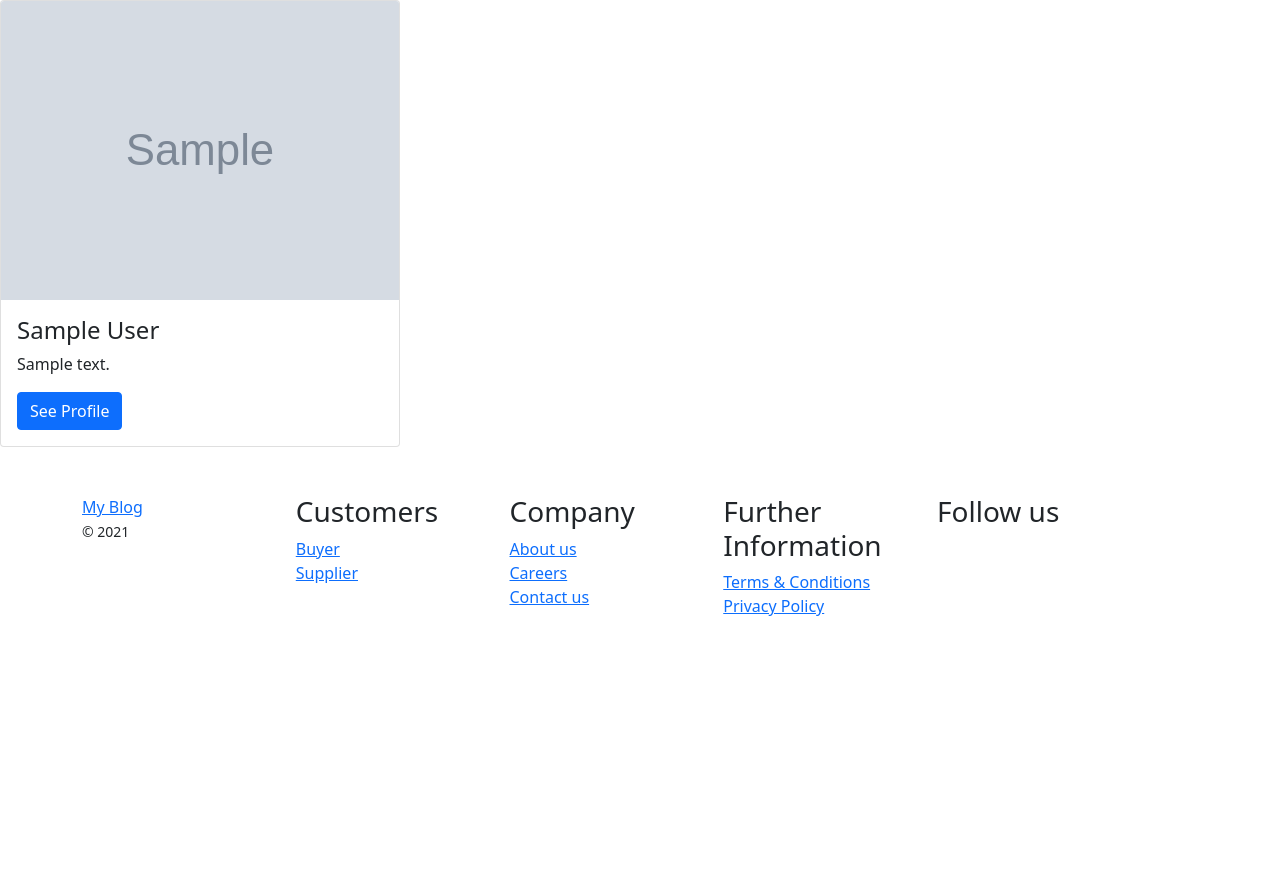
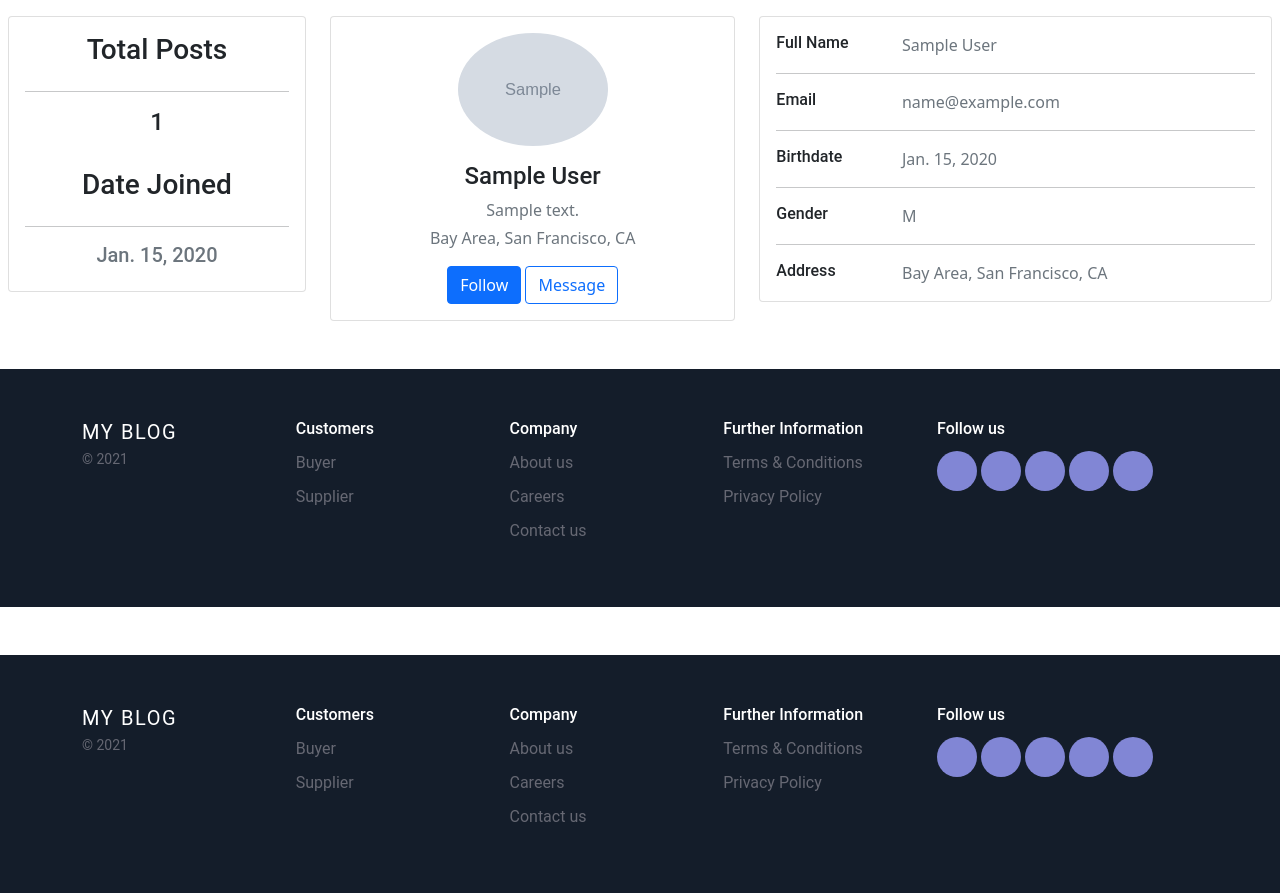
Before and after one commit to mcdonald-0/Blog, a Django app: page /profile/view/1/ in a window 1280 px wide. Shown: the part 56-949 px from the top of the page. Before the commit the page ends 672 px from the top, so only its background shows below. Run offline with Django 3.2, Linux system fonts and the light colour scheme; a user stored in the database is signed in; tables that the repository leaves empty hold one stand-in row (values such as "Sample post"); grey boxes marked "Sample" are stand-in pictures; some libraries are stand-ins or nearby versions.

```diff
--- a/blog/decorators.py
+++ b/blog/decorators.py
@@ -53,3 +53,12 @@ def only_logged_in_users(view_func):
 			return redirect('registration:login')
 
 	return wrapper
+
+def empty_search_error(view_func):
+	def wrapper(request, *args, **kwargs):
+
+		for item in request.GET:
+			if request.GET[item] != '':
+				pass
+
+	return wrapper
--- a/blog/templates/blog/self_profile_view.html
+++ b/blog/templates/blog/self_profile_view.html
@@ -1,6 +1,11 @@
 {% extends 'blog/base.html' %}
 
 {% load static %}
+
+{% block stylesheet %}
+    <link href="{% static 'css/footer.css' %}" rel="stylesheet"/>
+{% endblock %}
+
 
 {% block content %}
     {% include 'blog/navbar.html' %}
--- a/blog/templates/blog/update_post.html
+++ b/blog/templates/blog/update_post.html
@@ -1,6 +1,11 @@
 {% extends 'blog/base.html' %}
 
 {% load static %}
+
+{% block stylesheet %}
+    <link href="{% static 'css/footer.css' %}" rel="stylesheet"/>
+{% endblock %}
+
 
 {% block content %}
 
--- a/blog/templates/blog/user_profile_settings.html
+++ b/blog/templates/blog/user_profile_settings.html
@@ -1,6 +1,11 @@
 {% extends 'blog/base.html' %}
 
 {% load static %}
+
+{% block stylesheet %}
+    <link href="{% static 'css/footer.css' %}" rel="stylesheet"/>
+{% endblock %}
+
 
 {% block content %}
 
--- a/blog/templates/blog/user_profile_view.html
+++ b/blog/templates/blog/user_profile_view.html
@@ -1,19 +1,117 @@
 {% extends 'blog/base.html' %}
 
 {% load static %}
+{% load humanize %}
+
+{% block stylesheet %}
+    <link href="{% static 'css/footer.css' %}" rel="stylesheet"/>
+{% endblock %}
+
 
 {% block content %}
 
 {% include 'blog/navbar.html' %}
+	<style>
+    .profile-pic {
+        max-width: 200px;
+        max-height: 200px;
+        margin: 0 auto;
+        border-radius: 100px;
+    }
+    ul {
+        list-style-type: none;
+    }
+</style>
 
-    <div class="card" style="width:400px">
-      <img class="card-img-top" src="{{ user.profile_picture.url }}" alt="Card image">
-      <div class="card-body">
-        <h4 class="card-title">{{ user.first_name }} {{ user.last_name }}</h4>
-        <p class="card-text">{{ user.bio }}</p>
-        <a href="#" class="btn btn-primary">See Profile</a>
-      </div>
-    </div>
+<div class="mx-2 my-3">
+  <div class="row gutters-sm">
+
+		<div class="col-md-3">
+			<div class="card card-body">
+	        <h3 class="text-center">Total Posts</h3>
+	        <hr>
+	        <h4 class="text-center"> {{ user.blogpost_set.all.count }} </h4>
+	       	<br>
+	        <h3 class="text-center">Date Joined</h3>
+	        <hr>
+	        <h5 class="text-center text-muted text-capitalize">{{ user.date_joined | naturalday }}</h4>
+			</div>
+		</div>
+
+		<div class="col-md-4">
+			<div class="card card-body">
+    			<div class="d-flex flex-column align-items-center text-center">
+            		<img src="{{ user.profile_picture.url }}" alt="{{ user }} photo" class="rounded-circle" width="150">
+            		<div class="mt-3">
+                		<h4 class="text-capitalize">{{ user }}</h4>
+		                <p class="text-secondary mb-1 text-break">{{ user.bio }}</p>
+		                <p class="text-muted font-size-sm">Bay Area, San Francisco, CA</p>
+		                <button class="btn btn-primary">Follow</button>
+		                <button class="btn btn-outline-primary">Message</button>
+            		</div>
+          		</div>
+        	</div>
+    	</div>
+
+    	<div class="col-md-5">
+    		<div class="card mb-3">
+    			<div class="card-body">
+
+        			<div class="row">
+            			<div class="col-sm-3">
+            				<h6 class="mb-0">Full Name</h6>
+            			</div>
+            			<div class="col-sm-9 text-secondary text-capitalize">{{ user }}</div>
+        			</div>
+
+        			<hr>
+
+        			<div class="row">
+            			<div class="col-sm-3">
+            				<h6 class="mb-0">Email</h6>
+            			</div>
+            			<div class="col-sm-9 text-secondary">{{ user.email }}</div>
+        			</div>
+
+        			<hr>
+
+        			<div class="row">
+            			<div class="col-sm-3">
+            				<h6 class="mb-0">Birthdate</h6>
+            			</div>
+            			<div class="col-sm-9 text-secondary">{{ user.birthdate }}</div>
+        			</div>
+
+          			<hr>
+
+          			<div class="row">
+            			<div class="col-sm-3">
+              				<h6 class="mb-0">Gender</h6>
+            			</div>
+            			<div class="col-sm-9 text-secondary">{{ user.gender }}</div>
+          			</div>
+
+          			<hr>
+
+          			<div class="row">
+            			<div class="col-sm-3">
+              				<h6 class="mb-0">Address</h6>
+            			</div>
+            			<div class="col-sm-9 text-secondary">Bay Area, San Francisco, CA</div>
+          			</div>
+
+          		</div>
+          	</div>
+        </div>
+
+	</div>
+</div>
+
+    <!-- footer-->
+    {% include 'blog/footer.html' %}
+
+
+
 
 {% include 'blog/footer.html' %}
 
--- a/blog/urls.py
+++ b/blog/urls.py
@@ -7,6 +7,7 @@ urlpatterns = [
     path('', homepage, name='home'),
 
     path('search/', search, name='search'),
+    path('search/result/', searchResults, name='searchresult'),
 
     path('upload/', uploadPost, name='uploadpost'),
 
--- a/blog/views.py
+++ b/blog/views.py
@@ -3,6 +3,8 @@ from django.shortcuts import render, redirect, get_object_or_404, get_list_or_40
 from django.contrib.auth.decorators import login_required
 
 from django.contrib import messages
+
+from django.db.models import Q
 
 from .forms import *
 from .models import *
@@ -129,7 +131,7 @@ def viewMyProfile(request):
 	}
 	return render(request, 'blog/self_profile_view.html', context)
 
-
+@unregistered_user
 def viewOtherProfile(request, pk):
 	user = get_object_or_404(UserProfile, pk=pk)
 
@@ -148,8 +150,8 @@ def editProfile(request):
 	if request.method == 'POST':
 		form = EditProfileForm(request.POST, request.FILES, instance=user)
 		if form.is_valid():
-			if form.cleaned_data['profile_picture'] == 'blog.jpg':
-				if form.cleaned_data['profile_picture'] == 'blog.jpg' or 'female.png' or 'male.png':
+			if form.cleaned_data['profile_picture'] == 'profile_images/default.png':
+				if form.cleaned_data['profile_picture'] == 'profile_images/default.png' or 'profile_images/female.png' or 'profile_images/male.png':
 					if form.cleaned_data['gender'] == 'F':
 						request.user.userprofile.profile_picture = 'profile_images/female.png'
 					elif form.cleaned_data['gender'] == 'M':
@@ -163,19 +165,27 @@ def editProfile(request):
 	return render(request, 'blog/user_profile_settings.html', context)
 
 def search(request):
-	blogs = BlogPost.objects.all()
-	users = UserProfile.objects.all()
-
-	blog_filter = BlogPostFilter(request.GET, queryset=blogs)
-
-	blogs = blog_filter.qs
+	form = SearchForm()
 
 	context = {
-		'filter': blog_filter,
-		'blogs': blogs,
+		'form': form
 	}
 
 	return render(request, 'blog/search.html', context)
+
+def searchResults(request):
+	blogs = BlogPost.objects.all()
+	blog_filter = BlogPostFilter(request.GET, queryset=blogs)
+	blogs = blog_filter.qs
+
+	for item in request.GET:
+		if request.GET[item] == '':
+			print('sorry')
+
+	context = {
+		'blogs': blogs,
+	}
+	return render(request, 'blog/search_results.html', context)
 
 
 def category(request):
```
Also changed, not shown: blog/forms.py (+33 -2 lines), blog/templates/blog/categories.html (+7 -0 lines), blog/templates/blog/category_detail.html (+6 -1 lines), blog/templates/blog/search.html (+50 -28 lines), blog/templates/blog/search_results.html (added, +29 -0 lines), blog/templates/blog/upload_post.html (+7 -0 lines), blog/templates/blog/view_post.html (+8 -2 lines).
